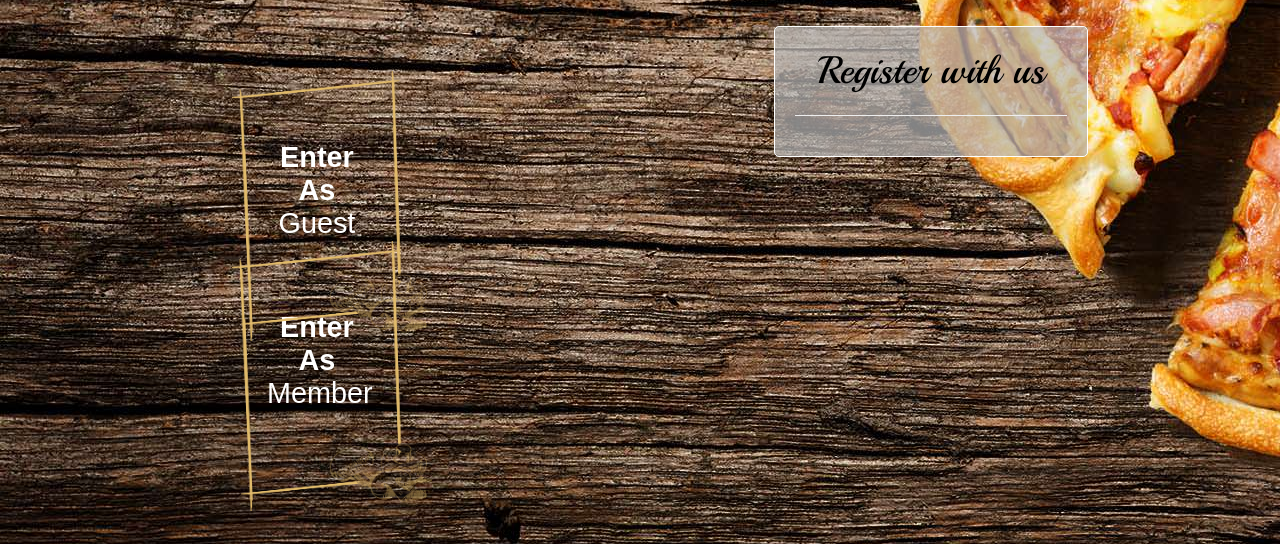
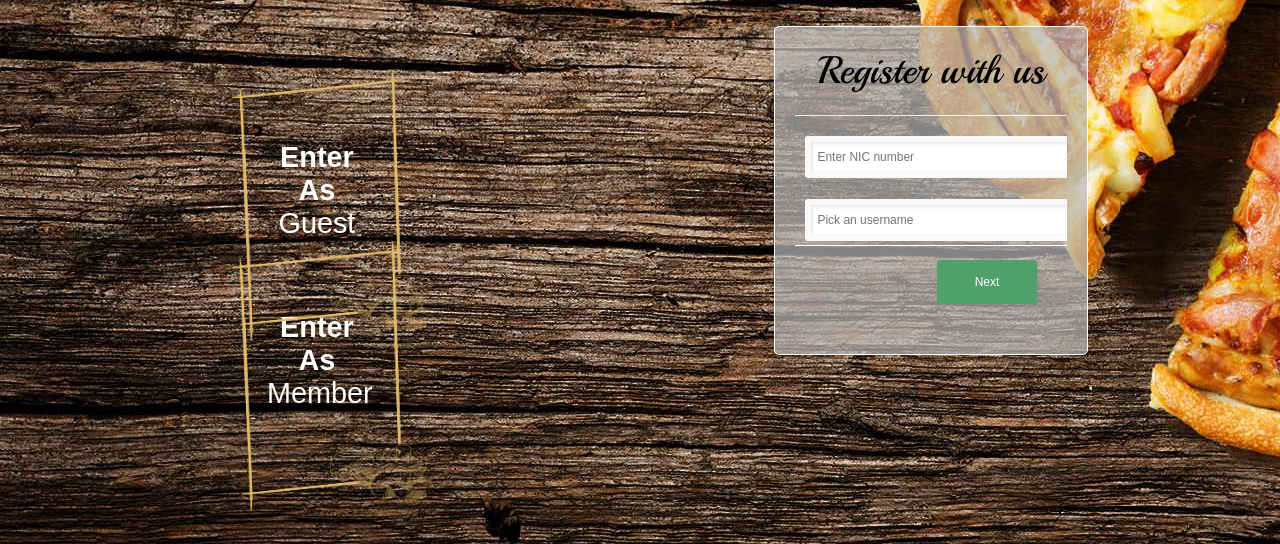
Before and after one commit to sancwk/ElevenOneFoods, a PHP site: page / in a window 1280 px wide. Shown: the part 149-693 px from the top of the page. Run offline with PHP 8.4, Linux system fonts and the light colour scheme.

Commit message:
modified

```diff
--- a/index.php
+++ b/index.php
@@ -1,3 +1,9 @@
+<?php
+   session_start();//session starts here
+   ob_start();
+?>
+
+
 <!DOCTYPE html>
 <html>
 <head>
@@ -31,31 +37,39 @@
 			</div>
 		</div>
 
-
-
-
 		<div id="reg" class="rightBlock">
 			<h2 class="top-title" style="font-size:2.4em; color:#000; text-align:center;">Register with us</h2>
 			<hr>
+			<form class="box" style="margin-top:-10%; background: none; border:none; box-shadow:none;">
+				<fieldset class="boxBody" style="background: none; border:none; margin:0 -10px; box-shadow:none;">
+				  <br>
+				  <input type="text" tabindex="1" placeholder="Enter NIC number" required>
+				  <br>
+				  <input type="text" tabindex="2" placeholder="Pick an username" required>
+				</fieldset>
+				<footer style="margin-top:-10px;">
+				  <input type="submit" class="text-center form-btn form-btn" value="Next" style="width: 100px; float: right;" tabindex="4">
+				</footer>
+			</form>
 		</div>
 		<div id="login" class="ulogin" style="display:none">
 			<!-- <h2 class="top-title" style="font-size:2.4em; color:#000; text-align:center;">Sign in</h2>
 			<hr> -->
 
 				<div style="z-index:10; width:332px; height:300px; margin: 0 auto; margin-top:13%;">
-					<form class="box login">
+					<form class="box login" method="post">
 					<fieldset class="boxBody">
 						<h2 style="float:left; display:inline;">Member Login</h2>
 						<span title="Click to Dismiss!" style="display: inline; float:right; cursor: pointer;" onclick="dismiss()">| Back</span>
 						<hr>
 					  <label>Username</label>
-					  <input type="text" tabindex="1" placeholder="" required>
+					  <input type="text" name="username" tabindex="1" placeholder="" required>
 					  <label><a href="#" class="rLink" tabindex="5">Forget your password?</a>Password</label>
-					  <input type="password" tabindex="2" required>
+					  <input type="password" name="password" tabindex="2" required>
 					</fieldset>
 					<footer>
 					  <label><input type="checkbox" tabindex="3">Keep me logged in</label>
-					  <input type="submit" class="text-center form-btn form-btn" value="Login" style="width: 100px; float: right;" tabindex="4">
+					  <input type="submit" class="text-center form-btn form-btn" name="login" value="Login" style="width: 100px; float: right;" tabindex="4">
 					</footer>
 					</form>
 				</div>
@@ -87,3 +101,31 @@
 
 </body>
 </html>
+
+<?php
+
+    include("dbConnect.php");
+
+    if(isset($_POST['login']))
+    {
+        $username=$_POST['username'];
+        $pass=md5($_POST['password']);
+
+        $check_user = "select * from user WHERE username ='$username'AND passwd ='$pass'";
+
+        $run = mysqli_query($conn,$check_user);
+
+        if(mysqli_num_rows($run))
+        {
+            $_SESSION['username']=$username;
+            header('Location: main.php');
+
+        }
+        else
+        {
+          echo "<script>alert('wrong!')</script>";
+        }
+    }
+
+    $conn->close();
+?>
```
